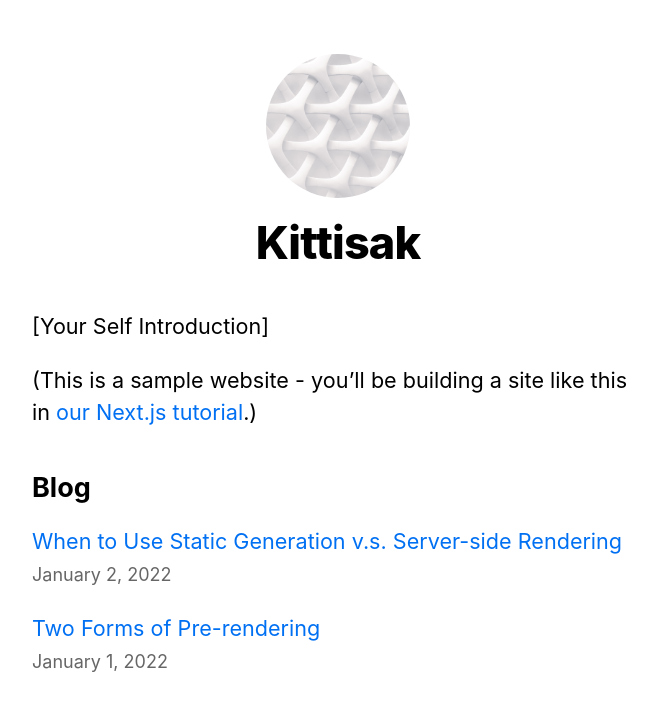
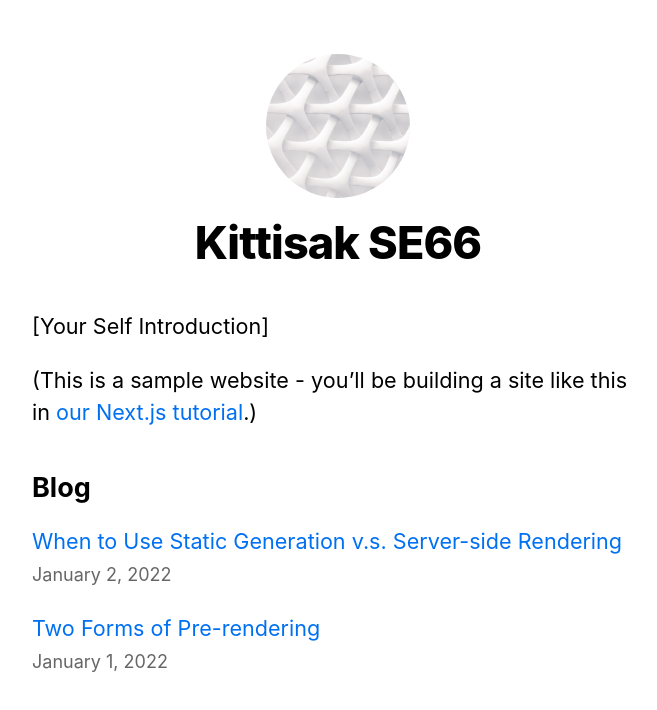
Before and after one commit to nickykung123/portfolio, a Next.js app: page / in a window 1280 px wide. Shown: the top 710 px of the page, without its empty margins (302-959 px from the left). Built offline with nearby package versions, Linux system fonts and the light colour scheme.

Commit message:
Kittisak se66

```diff
--- a/components/layout.js
+++ b/components/layout.js
@@ -6,7 +6,7 @@ import styles from './layout.module.css';
 import utilStyles from '../styles/utils.module.css';
 import Link from 'next/link';
 
-const name = 'Kittisak';
+const name = 'Kittisak SE66';
 export const siteTitle = 'Next.js Sample Website';
 
 export default function Layout({ children, home }) {
```
